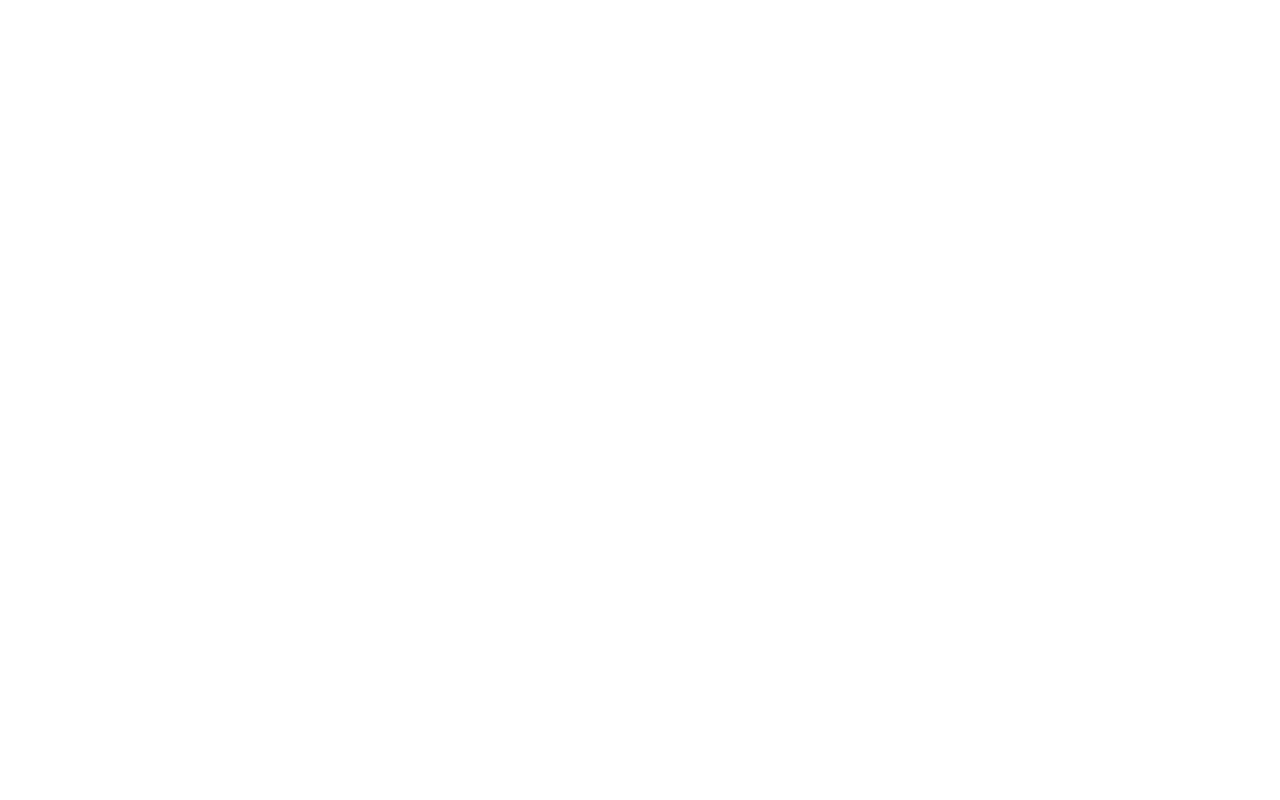
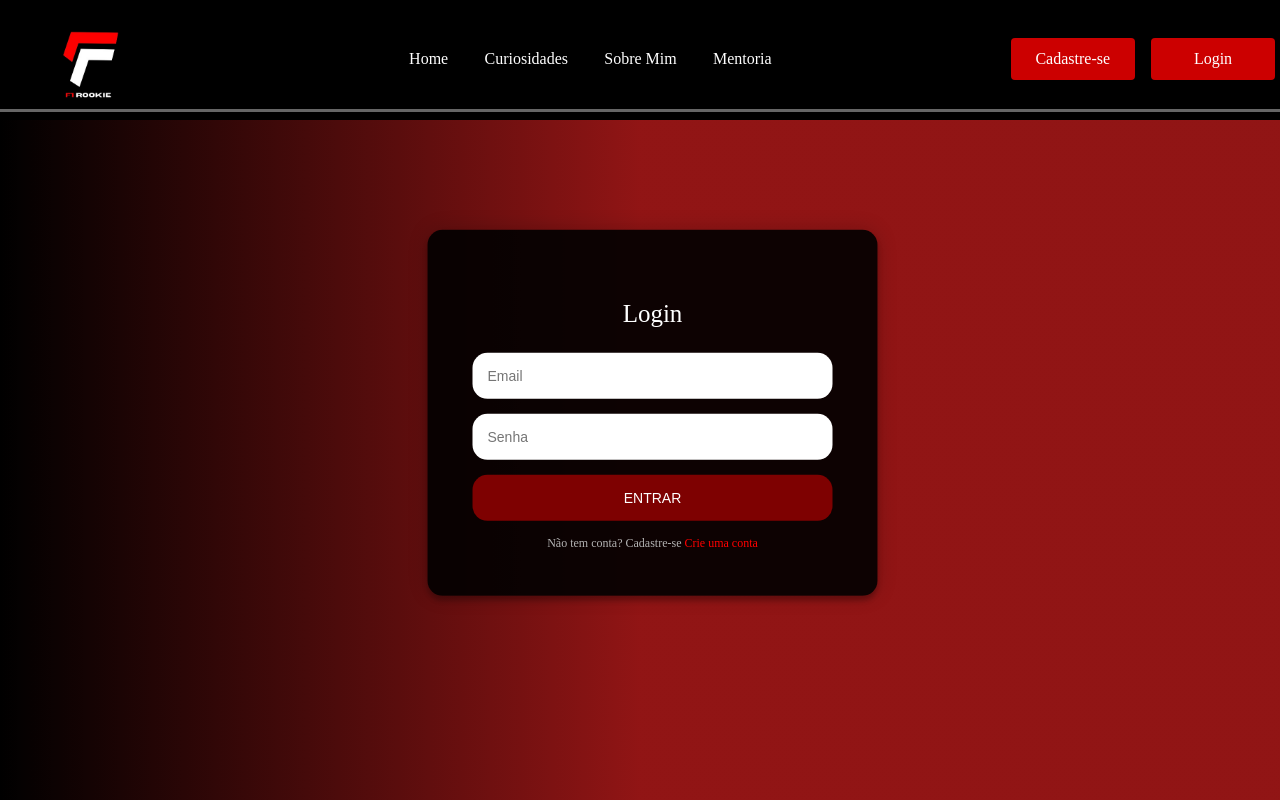
Before and after one commit to EnzoKassa/individual-sprint3, a plain HTML site: page html/login.html in a window 1280 px wide. Drawn offline with Linux system fonts and the light colour scheme.

Commit message:
implementado tela de login/cadastro e desenvolvi- mento do index

```diff
--- /dev/null
+++ b/html/1.cadastro.css
@@ -0,0 +1,153 @@
+img {
+    width: 175px;
+    height: 175px;
+  }
+
+  .sessao1 {
+    background-color: #000000;
+    height: 15vh;
+    width: 100%;
+    border: none;
+    display: flex;
+    align-items: center;
+    justify-content: center;
+  }
+
+
+  .header {
+    background-color: #000000;
+    width: 100%;
+    height: 100px;
+    display: flex;
+    justify-content: space-between;
+    align-items: center;
+    border-bottom: #666666 solid 3px;
+  }
+
+  .a_header {
+    padding: 15px;
+    display: inline-flex;
+    align-items: center;
+    flex-direction: row;
+    color: white;
+    font-size: 16px;
+    text-decoration: none;
+  }
+
+
+  .b_header {
+    padding: 10px;
+    display: inline-flex;
+    align-items: center;
+    flex-direction: row;
+
+  }
+
+  .b_header {
+    display: inline-block;
+    border-radius: 4px;
+    background-color: #CC0000;
+    border: none;
+    color: #FFFFFF;
+    text-align: center;
+    font-size: 16px;
+    padding: 12px;
+    width: 100px;
+    transition: all 0.5s;
+    cursor: pointer;
+    margin: 5px;
+  }
+
+  .b_header span {
+    cursor: pointer;
+    display: inline-block;
+    position: relative;
+    transition: 0.5s;
+  }
+
+  .b_header span:after {
+    content: '\00bb';
+    position: absolute;
+    opacity: 0;
+    top: 0;
+    right: -20px;
+    transition: 0.5s;
+  }
+
+  .b_header:hover span {
+    padding-right: 25px;
+  }
+
+  .b_header:hover span:after {
+    opacity: 1;
+    right: 0;
+  }
+
+  @import url(https://fonts.googleapis.com/css?family=Poppins:300);
+
+
+  body {
+    background: linear-gradient(90deg, rgb(0, 0, 0) 0%, #880202ec 50%);
+    font-family: "Poppins";
+    font-size: 25px;
+    border: none;
+    margin: 0;
+    justify-content: center;
+    align-items: center;
+    height: 100vh;
+  }
+
+  .form {
+    position: relative;
+    background: #000000e8;
+    max-width: 360px;
+    padding: 45px;
+    text-align: center;
+    box-shadow: 0 0 20px 0 rgba(0, 0, 0, 0.2), 0 5px 5px 0 rgba(0, 0, 0, 0.24);
+    border-radius: 15px;
+    transform: translate(95%, 15%);
+  }
+
+  .form input {
+    outline: 0;
+    background: #ffffff;
+    width: 100%;
+    border: 0;
+    margin: 0 0 15px;
+    padding: 15px;
+    box-sizing: border-box;
+    font-size: 14px;
+    border-radius: 15px;
+  }
+
+  .form button {
+    text-transform: uppercase;
+    outline: 0;
+    background: #880202ec;
+    width: 100%;
+    border: 0;
+    padding: 15px;
+    color: #ffffff;
+    font-size: 14px;
+    border-radius: 15px;
+    -webkit-transition: all 0.3 ease;
+    transition: all 0.3 ease;
+    cursor: pointer;
+  }
+
+  .form button:hover,
+  .form button:active,
+  .form button:focus {
+    background: #ffffff;
+  }
+
+  .form .message {
+    margin: 15px 0 0;
+    color: #b3b3b3;
+    font-size: 12px;
+  }
+
+  .form .message a {
+    color: #ff0000;
+    text-decoration: none;
+  }
--- /dev/null
+++ b/html/1.index.css
@@ -0,0 +1,145 @@
+body {
+    border: none;
+    margin: 0;
+    overflow-x: hidden;
+    background-color: #151515;
+}
+
+img {
+    width: 100%;
+    height: 175px;
+}
+
+.sessao1 {
+    background-color: #000000;
+    height: 15vh;
+    width: 100%;
+    border: none;
+    display: flex;
+    align-items: center;
+    justify-content: center;
+}
+
+
+.header {
+    background-color: #000000;
+    width: 100%;
+    height: 100px;
+    display: flex;
+    justify-content: space-between;
+    align-items: center;
+    border-bottom: #666666 solid 3px;
+}
+
+.a_header {
+    padding: 15px;
+    display: inline-flex;
+    align-items: center;
+    flex-direction: row;
+    color: white;
+    font-size: 16px;
+    text-decoration: none;
+}
+
+
+.b_header {
+    display: inline-block;
+    border-radius: 4px;
+    background-color: #CC0000;
+    border: none;
+    color: #FFFFFF;
+    text-align: center;
+    font-size: 16px;
+    padding: 12px;
+    width: 100px;
+    transition: all 0.5s;
+    cursor: pointer;
+    margin: 5px;
+}
+
+.b_header span {
+    cursor: pointer;
+    display: inline-block;
+    position: relative;
+    transition: 0.5s;
+}
+
+.b_header span:after {
+    content: '\00bb';
+    position: absolute;
+    opacity: 0;
+    top: 0;
+    right: -20px;
+    transition: 0.5s;
+}
+
+.b_header:hover span {
+    padding-right: 25px;
+}
+
+.b_header:hover span:after {
+    opacity: 1;
+    right: 0;
+}
+
+.sessao2 {
+    height: 800px;
+    width: 100%;
+    margin-top: 5px;
+    justify-content: center;
+    display: flex;
+}
+
+.sessao2 img {
+    height: auto;
+    width: 100%;
+}
+
+.sessao3 {
+    position: absolute;
+    width: 50%;
+    height: 200px;
+    left: 0;
+    padding: 8px;
+}
+
+.sessao3 h1 {
+    color: white;
+    text-shadow: 8px 5px 5px #4d4a4ac0;
+    font-size: 35px;
+    transform: translate(10% , 40%);
+    font-family: Cambria, Cochin, Georgia, Times, 'Times New Roman', serif;
+
+}
+
+.sessao3 p {
+    color: #828282;
+    font-size: 20px;
+    transform: translate(10%, 10%);
+}
+
+.sessao3 b {
+    color:#c6bed3;
+    font-size: 14px;
+    font-family: cursive;
+}
+
+
+.curiosidades{
+    background-color: #151515;
+    position: absolute;
+    width: 100%;
+    height: 100px;
+}
+.curiosidades h1 {
+    color: white;
+    font-weight: bold;
+    transform: translate(3% , 10%);
+    font-family: Cambria, Cochin, Georgia, Times, 'Times New Roman', serif ;
+}
+
+.curiosidades p {
+    color: #828282;
+    font-size: 20px;
+    transform: translate(3%, 10%);
+}
--- /dev/null
+++ b/html/1.login.css
@@ -0,0 +1,153 @@
+img {
+  width: 175px;
+  height: 175px;
+}
+
+.sessao1 {
+  background-color: #000000;
+  height: 15vh;
+  width: 100%;
+  border: none;
+  display: flex;
+  align-items: center;
+  justify-content: center;
+}
+
+
+.header {
+  background-color: #000000;
+  width: 100%;
+  height: 100px;
+  display: flex;
+  justify-content: space-between;
+  align-items: center;
+  border-bottom: #666666 solid 3px;
+}
+
+.a_header {
+  padding: 15px;
+  display: inline-flex;
+  align-items: center;
+  flex-direction: row;
+  color: white;
+  font-size: 16px;
+  text-decoration: none;
+}
+
+
+.b_header {
+  padding: 10px;
+  display: inline-flex;
+  align-items: center;
+  flex-direction: row;
+
+}
+
+.b_header {
+  display: inline-block;
+  border-radius: 4px;
+  background-color: #CC0000;
+  border: none;
+  color: #FFFFFF;
+  text-align: center;
+  font-size: 16px;
+  padding: 12px;
+  width: 100px;
+  transition: all 0.5s;
+  cursor: pointer;
+  margin: 5px;
+}
+
+.b_header span {
+  cursor: pointer;
+  display: inline-block;
+  position: relative;
+  transition: 0.5s;
+}
+
+.b_header span:after {
+  content: '\00bb';
+  position: absolute;
+  opacity: 0;
+  top: 0;
+  right: -20px;
+  transition: 0.5s;
+}
+
+.b_header:hover span {
+  padding-right: 25px;
+}
+
+.b_header:hover span:after {
+  opacity: 1;
+  right: 0;
+}
+
+@import url(https://fonts.googleapis.com/css?family=Poppins:300);
+
+
+body {
+  background: linear-gradient(90deg, rgb(0, 0, 0) 0%, #880202ec 50%);
+  font-family: "Poppins";
+  font-size: 25px;
+  border: none;
+  margin: 0;
+  justify-content: center;
+  align-items: center;
+  height: 100vh;
+}
+
+.form {
+  position: relative;
+  background: #000000e8;
+  max-width: 360px;
+  padding: 45px;
+  text-align: center;
+  box-shadow: 0 0 20px 0 rgba(0, 0, 0, 0.2), 0 5px 5px 0 rgba(0, 0, 0, 0.24);
+  border-radius: 15px;
+  transform: translate(95%, 30%);
+}
+
+.form input {
+  outline: 0;
+  background: #ffffff;
+  width: 100%;
+  border: 0;
+  margin: 0 0 15px;
+  padding: 15px;
+  box-sizing: border-box;
+  font-size: 14px;
+  border-radius: 15px;
+}
+
+.form button {
+  text-transform: uppercase;
+  outline: 0;
+  background: #880202ec;
+  width: 100%;
+  border: 0;
+  padding: 15px;
+  color: #ffffff;
+  font-size: 14px;
+  border-radius: 15px;
+  -webkit-transition: all 0.3 ease;
+  transition: all 0.3 ease;
+  cursor: pointer;
+}
+
+.form button:hover,
+.form button:active,
+.form button:focus {
+  background: #ffffff;
+}
+
+.form .message {
+  margin: 15px 0 0;
+  color: #b3b3b3;
+  font-size: 12px;
+}
+
+.form .message a {
+  color: #ff0000;
+  text-decoration: none;
+}
--- a/html/index.css
+++ /dev/null
@@ -1,87 +0,0 @@
-body {
-    border: none;
-    margin: 0;
-}
-
-img {
-    width: 175px;
-    height: 175px;
-}
-
-.sessao1 {
-    background-color: #000000;
-    height: 15vh;
-    width: 100%;
-    border: none;
-    display: flex;
-    align-items: center;
-    justify-content: center;
-}
-
-
-.header {
-    background-color: #000000;
-    width: 100%;
-    height: 100px;
-    display: flex;
-    justify-content: space-between;
-    align-items: center;
-}
-
-.a_header {
-    padding: 10px;
-    display: inline-flex;
-    align-items: center;
-    flex-direction: row;
-    color: white;
-    font-size: 16px;
-}
-
-
-.b_header {
-    padding: 10px;
-    display: inline-flex;
-    align-items: center;
-    flex-direction: row;
-
-}
-
-.b_header {
-    display: inline-block;
-    border-radius: 4px;
-    background-color: #CC0000;
-    border: none;
-    color: #FFFFFF;
-    text-align: center;
-    font-size: 16px;
-    padding: 12px;
-    width: 100px;
-    transition: all 0.5s;
-    cursor: pointer;
-    margin: 5px;
-}
-
-.b_header span {
-    cursor: pointer;
-    display: inline-block;
-    position: relative;
-    transition: 0.5s;
-}
-
-.b_header span:after {
-    content: '\00bb';
-    position: absolute;
-    opacity: 0;
-    top: 0;
-    right: -20px;
-    transition: 0.5s;
-}
-
-.b_header:hover span {
-    padding-right: 25px;
-}
-
-.b_header:hover span:after {
-    opacity: 1;
-    right: 0;
-}
--- a/html/login.html
+++ b/html/login.html
@@ -1,14 +1,48 @@
-<!DOCTYPE html>
+<!doctype html>
 <html lang="en">
 
 <head>
-    <meta charset="UTF-8">
-    <meta name="viewport" content="width=device-width, initial-scale=1.0">
-    <title> Login </title>
+    <title>Login</title>
+    <meta charset="utf-8">
+    <meta name="viewport" content="width=device-width, initial-scale=1, shrink-to-fit=no">
+    <link href="1.login.css" rel="stylesheet">
 </head>
 
 <body>
+    <div class="sessao1">
 
+        <header class="header">
+            <div class="logo">
+                <img src="img/logoF1rookieBG.png" alt="">
+            </div>
+
+            <div class="link">
+                <a  class="a_header" href="index.html"> Home </a>
+                <a class="a_header" href="curiosidades.html"> Curiosidades </a>
+                <a class="a_header" href="sobremim.html"> Sobre Mim </a>
+                <a class="a_header" href="mentoria.html"> Mentoria </a>
+            </div>
+
+            <div class="logincadastro">
+                <a class="b_header" href="cadastro.html"> <span>Cadastre-se</span> </a>
+                <a class="b_header" href="login.html"><span> Login </span></a>
+            </div>
+
+        </header>
+
+    </div>
+
+    <div class="login-box">
+        <div class="form">
+            <p style="color: white;" > Login </p>
+            <form class="login-form">
+                <input type="text" placeholder="Email" />
+                <input type="password" placeholder="Senha" />
+                <button> entrar </button>
+                <p class="message"> Não tem conta? Cadastre-se <a href="cadastro.html">Crie uma conta</a></p>
+            </form>
+        </div>
+    </div>
 </body>
 
 </html>
```
Also changed, not shown: html/cadastro.html (+38 -3 lines), html/index.html (+26 -7 lines).
